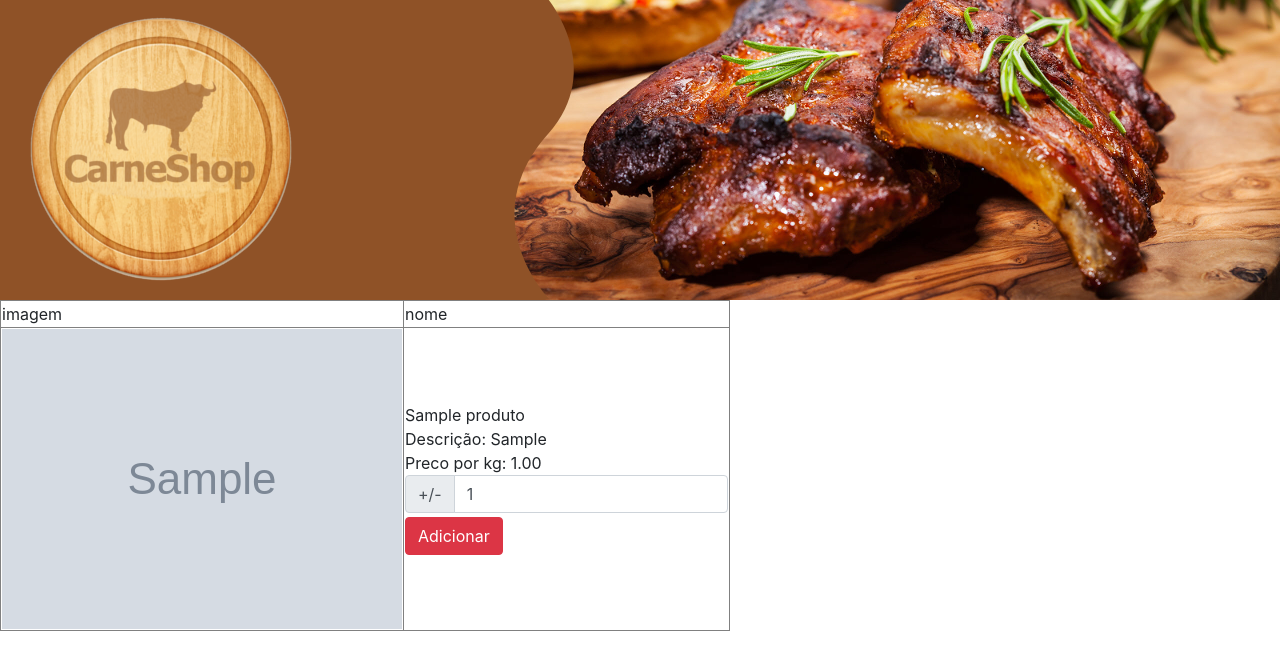
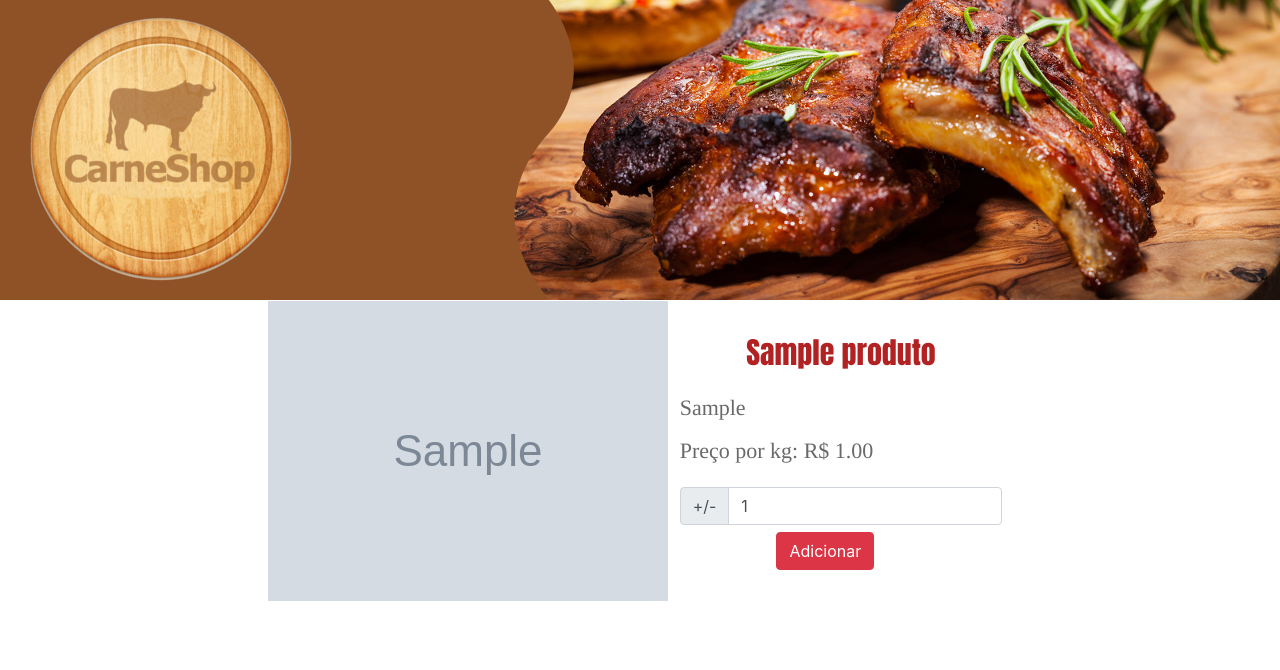
Before and after one commit to luismallmann/carneshop, a PHP site: page /carneshop/lista_produtos.php in a window 1280 px wide. Shown: the top 670 px of the page. Run offline with PHP 8.4, Linux system fonts and the light colour scheme; tables that the repository leaves empty hold one stand-in row (values such as "Sample post"); grey boxes marked "Sample" are stand-in pictures; some libraries are stand-ins or nearby versions.

Commit message:
estilizada a lista de produtos

```diff
--- a/lista_produtos.php
+++ b/lista_produtos.php
@@ -39,24 +39,22 @@ require 'btsinclude.html';
     <?php
 	    $produto = lista();
         if ($produto != null && count($produto) > 0) {
-            echo "<table border='1'>";
-            echo "<tr> <td>imagem</td> <td>nome</td> </tr>";
+        	echo "<div align='center'>";
+            echo "<table>";
             foreach ($produto as $cat) {
                 echo "<tr>";
 	                echo "<td>";
     		            echo "<img src='imgproduto/" . $cat["imgprod"]."'/>";
             	    echo "</td>";
                 	echo "<td>";
-                		echo $cat["nomprod"];
-                		echo "<br/>";
-                		echo "Descrição: ";
-                		echo $cat["desprod"];
-                		echo "<br />";
-                		echo "Preco por kg: ";
-                		echo $cat["valprod"];
-                		echo "<br />";
+                		echo "<p style='text-align: center; padding: 10px 0px 0px; color: #B22222; font-size: 30px; font-family: Impact, fantasy;'>" . $cat['nomprod'] . "</p>";
 
-                		echo "<form action='' method='post' name='frmAdicionar'>
+                		echo "<p style='text-align: justify; margin: 10px; color: #696969; font-size: 22px; font-family: Times, serif;'>" . $cat["desprod"] . "</p>";
+
+                		echo "<p style='text-align: justify; margin: 10px; color: #696969; font-size: 22px; font-family: Times, serif;'>Preço por kg: R$ "  . $cat["valprod"] . "</p>";
+
+
+                		echo "<form style='padding: 10px' action='' method='post' name='frmAdicionar'>
 									<div class='input-group mb-1'>
 										<div class='input-group-prepend'>
 											<div class='input-group-text'>+/-</div>
@@ -66,12 +64,13 @@ require 'btsinclude.html';
 									</div>
 							</div>
 						</div>
-						<button name='add' class='btn btn-danger' type='submit'>Adicionar</button>
+						<button style='margin: 3px 30%' name='add' class='btn btn-danger' type='submit'>Adicionar</button>
 						</form>";
                		echo "</td>";
                 echo "</tr>";
             }
             echo "</table>";
+            echo "</div>";
         }
         else {
             echo "Não existem produtos cadastrados!";
```
